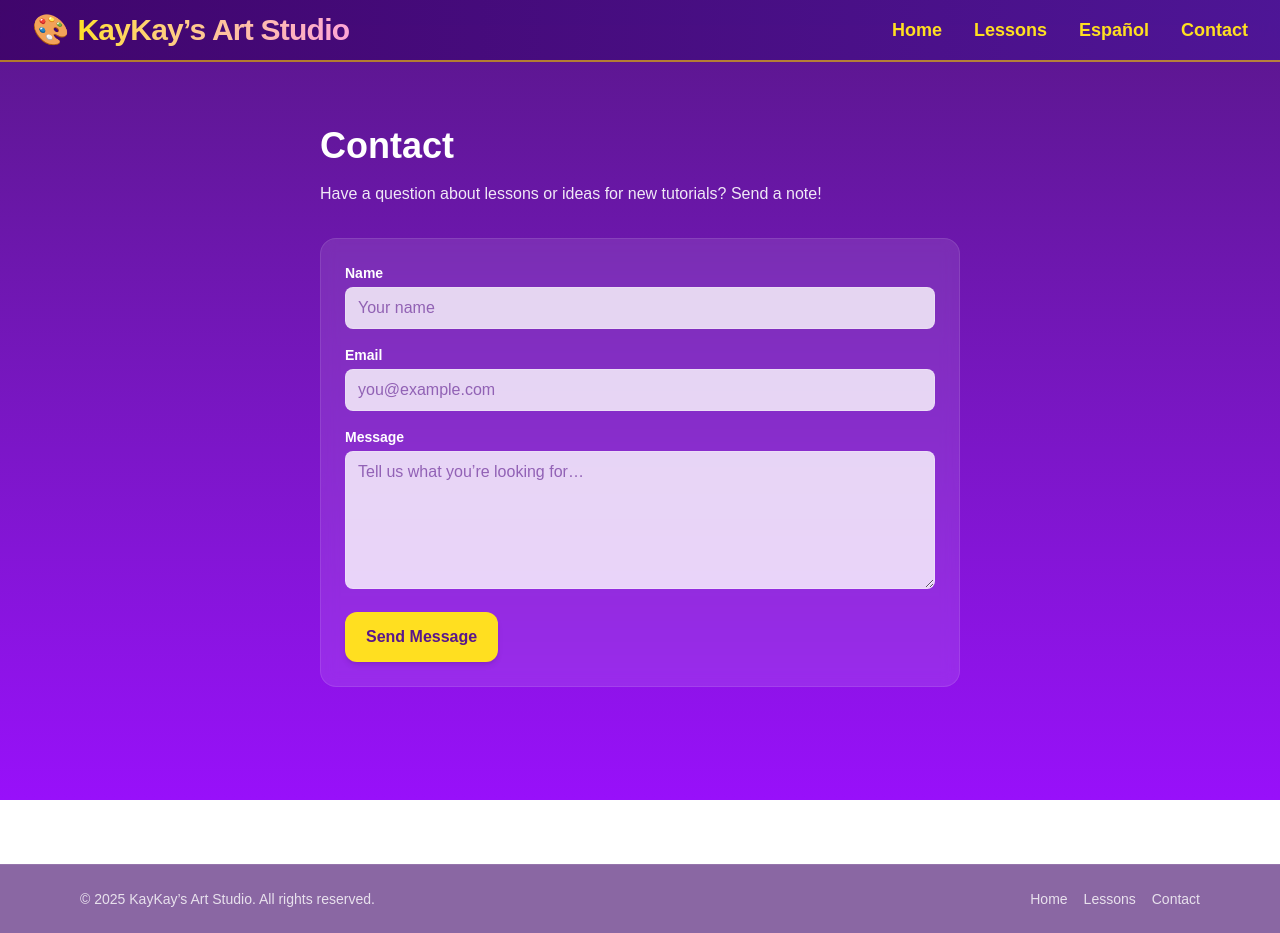
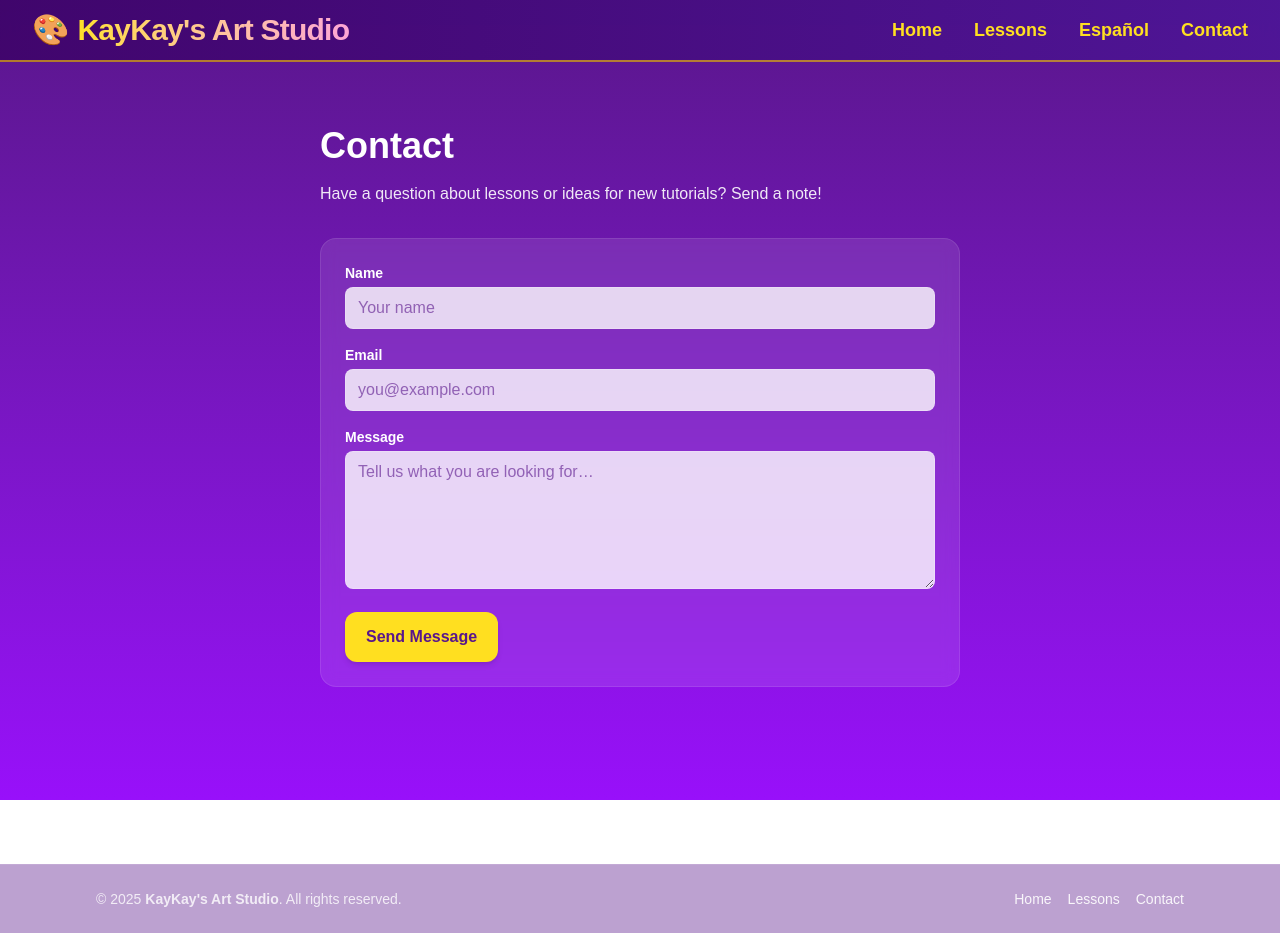
Before and after one commit to JoelMaldonado222/kaykay-art-studio-ecommerce, a Next.js app: page /contact in a window 1280 px wide. Built offline with nearby package versions, Linux system fonts and the light colour scheme.

Commit message:
fix(footer): use Next.js <Link> and escape apostrophes; clean eslint issues

```diff
--- a/src/app/contact/page.tsx
+++ b/src/app/contact/page.tsx
@@ -46,7 +46,7 @@ export default function ContactPage() {
                             required
                             rows={5}
                             className="w-full rounded-lg border border-white/20 bg-white/80 px-3 py-2 text-purple-900 placeholder-purple-900/60 focus:outline-none focus:ring-2 focus:ring-yellow-300"
-                            placeholder="Tell us what you’re looking for…"
+                            placeholder="Tell us what you are looking for…"
                         />
                     </label>
 
--- a/src/app/page.tsx
+++ b/src/app/page.tsx
@@ -70,7 +70,7 @@ export default function LessonsPage() {
             {/* English Lessons */}
             <section className="mx-auto max-w-6xl px-4 py-10">
                 <h2 className="text-2xl font-extrabold tracking-tight text-yellow-300 mb-6 text-center">
-                    Lessions In English 🇺🇸
+                    Lessons In English 🇺🇸
                 </h2>
                 <div className="grid gap-6 sm:grid-cols-2 lg:grid-cols-3">
                     {lessons.map((l) => (
--- a/src/components/Footer.tsx
+++ b/src/components/Footer.tsx
@@ -1,12 +1,19 @@
+"use client";
+
+import Link from "next/link";
+
 export default function Footer() {
     return (
-        <footer className="mt-16 border-t border-white/10 bg-purple-950/60 backdrop-blur">
-            <div className="mx-auto max-w-6xl px-4 py-6 text-sm text-white/80 flex flex-col sm:flex-row items-center justify-between gap-3">
-                <p>© {new Date().getFullYear()} KayKay’s Art Studio. All rights reserved.</p>
-                <nav className="flex gap-4">
-                    <a href="/" className="hover:text-white">Home</a>
-                    <a href="/lessons" className="hover:text-white">Lessons</a>
-                    <a href="/contact" className="hover:text-white">Contact</a>
+        <footer className="mt-16 border-t border-white/10 bg-purple-900/40">
+            <div className="mx-auto flex max-w-6xl items-center justify-between gap-4 px-4 py-6 sm:px-6 lg:px-8">
+                <p className="text-sm text-white/80">
+                    © {new Date().getFullYear()} <span className="font-semibold">{`KayKay's Art Studio`}</span>. All rights reserved.
+                </p>
+
+                <nav className="flex gap-4 text-sm">
+                    <Link href="/" className="hover:text-white text-white/90">Home</Link>
+                    <Link href="/lessons" className="hover:text-white text-white/90">Lessons</Link>
+                    <Link href="/contact" className="hover:text-white text-white/90">Contact</Link>
                 </nav>
             </div>
         </footer>
--- a/src/components/Navbar2.tsx
+++ b/src/components/Navbar2.tsx
@@ -28,7 +28,8 @@ export default function Navbar2() {
                 <Link href="/" className="flex items-center gap-2">
                     <span className="text-3xl">🎨</span>
                     <span className="bg-gradient-to-r from-yellow-300 to-pink-300 bg-clip-text text-2xl font-extrabold text-transparent sm:text-3xl tracking-tight">
-            KayKay’s Art Studio
+            <span>{`KayKay's Art Studio`} </span>
+
           </span>
                 </Link>
 
```
